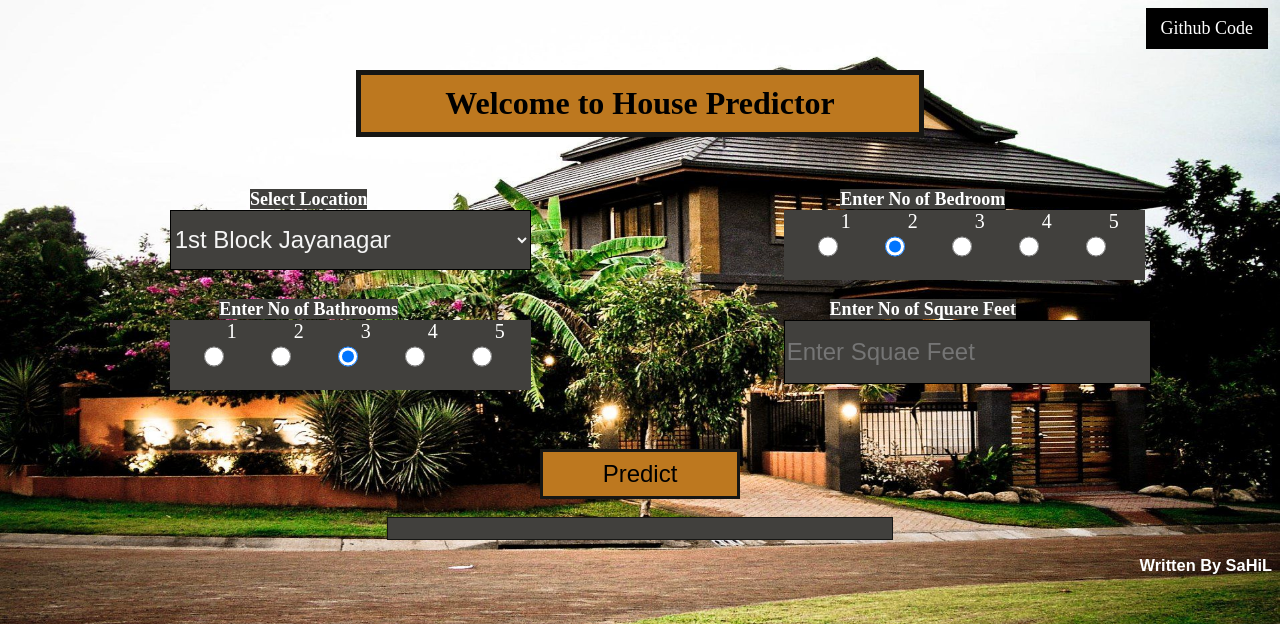
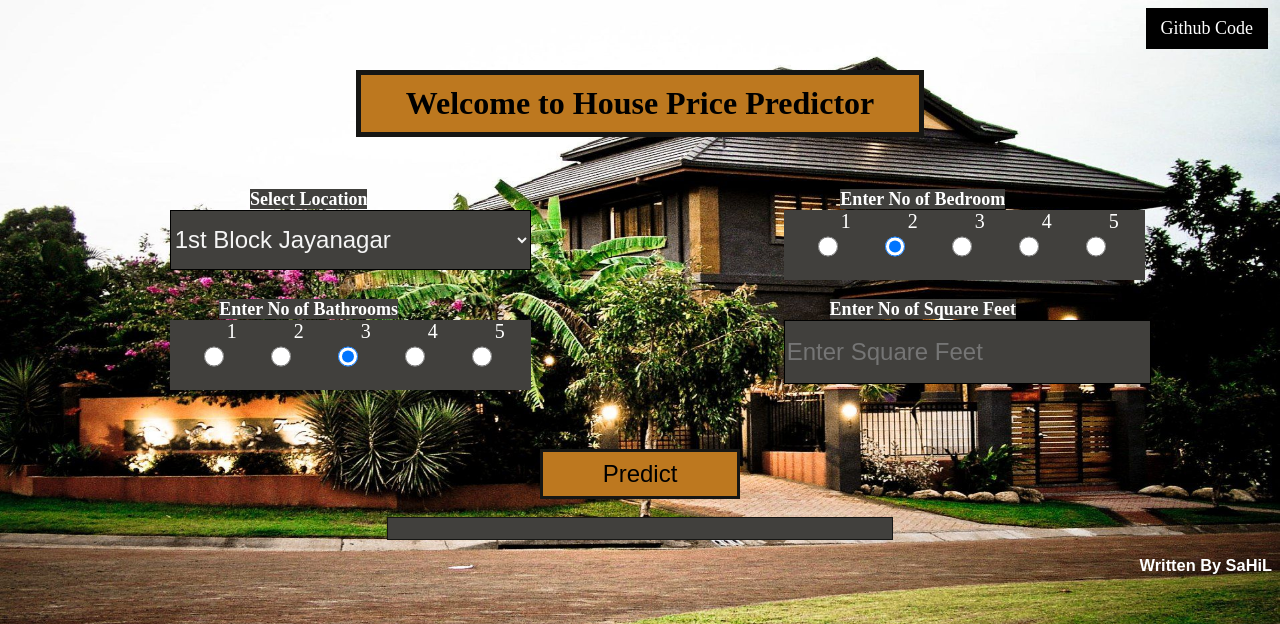
Before and after one commit to Sahilgul/Real-Estate-Price-Predictor, a Flask app: page / in a window 1280 px wide. Shown: the top 624 px of the page. Run offline with Flask 2, Linux system fonts and the light colour scheme; parts of the project's set-up code (start-up, migrations or seed data) failed here and were passed over.

Commit message:
Update web.html

```diff
--- a/templates/web.html
+++ b/templates/web.html
@@ -13,7 +13,7 @@
 
     <form action="">
         <div class="title">
-            <h1> Welcome to House Predictor</h1>
+            <h1> Welcome to House Price Predictor</h1>
         </div>
         <div class="row">
             <div class="column">
@@ -57,7 +57,7 @@
                     <label class="label"><b>Enter No of Square Feet</b></label>
                     <div>
                         <input type="text" class="BOx_control" id="sqft" name="sqft"
-                            placeholder="Enter Squae Feet"></input>
+                            placeholder="Enter Square Feet"></input>
                     </div>
                 </div>
             </div>
```
